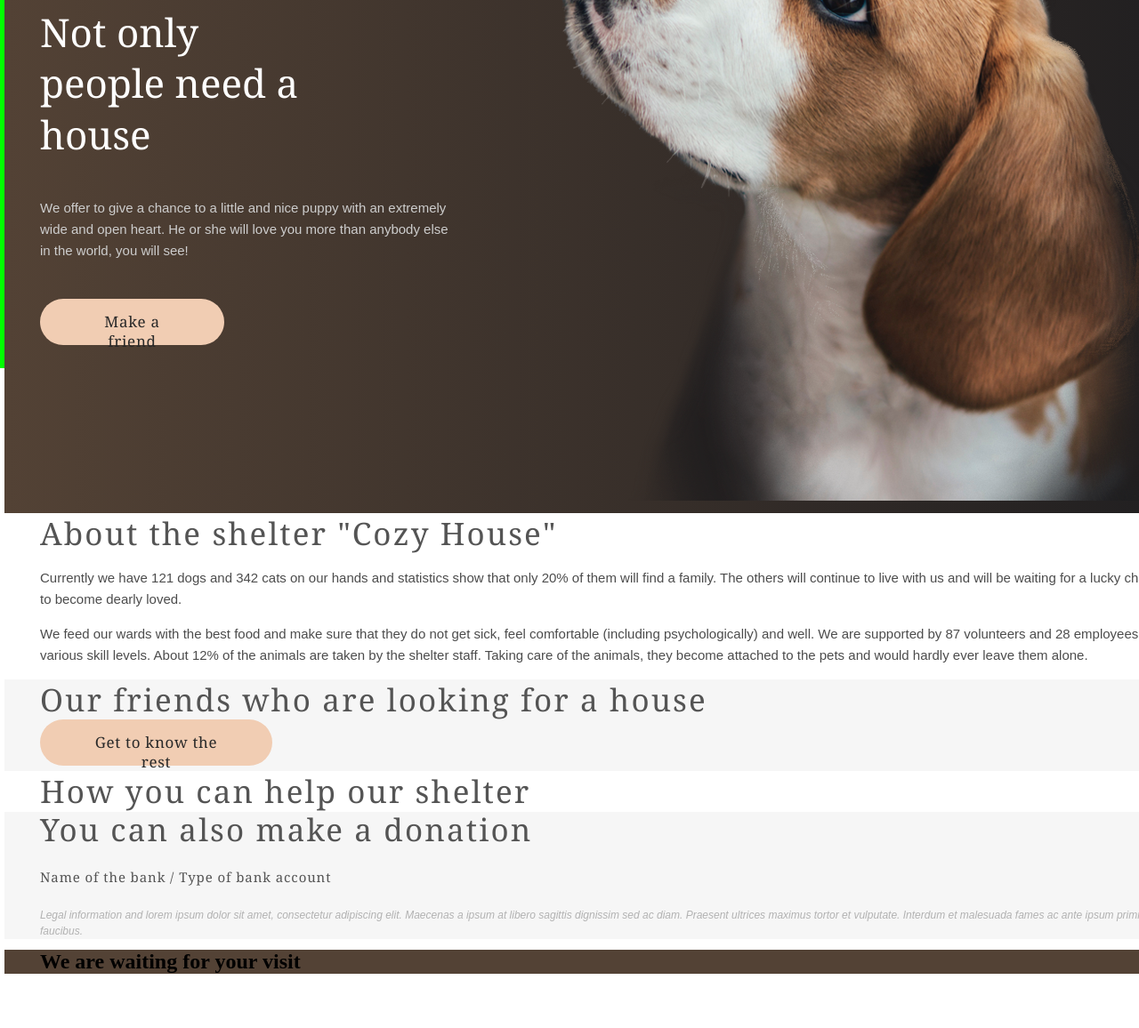
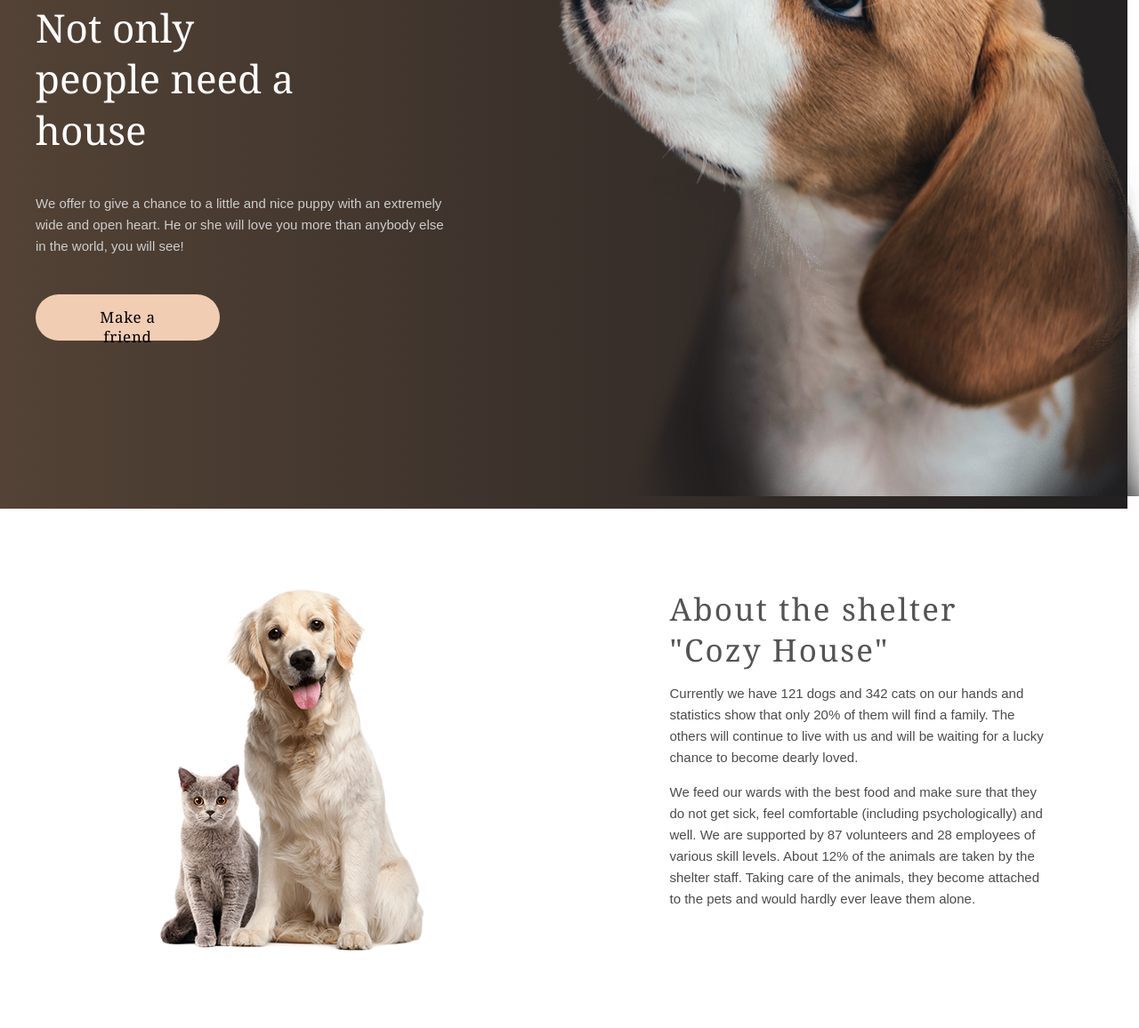
Before and after one commit to LenaYork/keyboard, a plain HTML site: page shelter/pages/main/index.html in a window 1280 px wide. Shown: the part 396-1552 px from the top of the page at 89% size. Before the commit the page ends 1491 px from the top, so only its background shows below. Drawn offline with Linux system fonts and the light colour scheme.

Commit message:
feat: stylize about section

```diff
--- a/shelter/pages/main/index.html
+++ b/shelter/pages/main/index.html
@@ -19,9 +19,9 @@
                 <nav class="menu-nav">
                     <ul class="header-ul">
                         <li><a href="#" class="header-nav-link active-link">About the shelter</a></li>
-                        <li><a href="#" class="header-nav-link">Our pets</a></li>
-                        <li><a href="#" class="header-nav-link">Help the shelter</a></li>
-                        <li><a href="#" class="header-nav-link">Contacts</a></li>
+                        <li><a href="../pets/index.html" class="header-nav-link">Our pets</a></li>
+                        <li><a href="#help" class="header-nav-link">Help the shelter</a></li>
+                        <li><a href="#footer" class="header-nav-link">Contacts</a></li>
                     </ul>
                 </nav>
             </header>
@@ -32,7 +32,7 @@
                     <p class="not-only-text">We offer to give a chance to a little and nice puppy with an extremely wide and open heart.
                         He or she will love you more than anybody else in the world, you will see!
                     </p>
-                    <button class="button makeFriend-button">Make a friend</button>
+                    <button class="button makeFriend-button"><a href="#friends" class="makeFriend-link">Make a friend</a></button>
                 </div>
                 <div class="not-only-pic">
                     <img src="../../assets/images/start-screen-puppy.png" alt="get a dog">
@@ -42,6 +42,10 @@
 
         <div class="about-container">
             <section class="about">
+                <div class="about-pic">
+                    <img src="../../assets/images/about-pets.png" alt="about shelter">
+                </div>
+                <div class="about-info">
                     <h3 class="about-title">About the shelter "Cozy House"</h3>
                     <p class="about-text">Currently we have 121 dogs and 342 cats on our hands and statistics show that only 20% of them will find a family.
                         The others will continue to live with us and will be waiting for a lucky chance to become dearly loved.
@@ -51,17 +55,18 @@
                         About 12% of the animals are taken by the shelter staff. Taking care of the animals, they become attached
                         to the pets and would hardly ever leave them alone.
                     </p>
+                </div>
             </section>
         </div>
 
-        <div class="friends-container">
+        <div class="friends-container" id="friends">
             <section class="friends">
                 <h3 class="friends-title">Our friends who are looking for a house</h3>
                 <button class="button friends-button">Get to know the rest</button>
             </section>
         </div>
 
-        <div class="help-container">
+        <div class="help-container" id="help">
             <section class="help">
                 <h3 class="help-title">How you can help our shelter</h3>
             </section>
@@ -79,7 +84,7 @@
             </section>
         </div>
 
-        <div class="footer-container">
+        <div class="footer-container" id="footer">
             <footer class="footer">
                 <h2>We are waiting for your visit</h2>
             </footer>
--- a/shelter/pages/main/style.css
+++ b/shelter/pages/main/style.css
@@ -1,3 +1,8 @@
+html {
+    scroll-behavior: smooth;
+    transition: 1s;
+}
+
 a {
     text-decoration: none;
 }
@@ -12,8 +17,6 @@ li {
 
 .button {
     padding: 15px 45px;
-
-
     border-radius: 100px;
     outline: none;
     border: none;
@@ -43,6 +46,14 @@ li {
     color: #fff;
 }
 
+.makeFriend-link {
+    color: black;
+}
+
+.makeFriend-link:hover {
+    color: #fff;
+}
+
 .friends-button {
     width: 261px;
     height: 52px;
@@ -50,9 +61,9 @@ li {
 }
 
 .wrapper {
-    width: 100vw;
+    width: 99vw;
     height: 100vh;
-    border: 5px solid lime;
+    /* border: 5px solid lime; */
     /* background-color: #534235; */
 }
 
@@ -168,7 +179,6 @@ li {
     color: #CDCDCD;
 }
 
-
 .about-container {
     width: 100%;
     background-color: #fff;
@@ -177,11 +187,14 @@ li {
 .about {
     max-width: 1280px;
     width: 1280px;
-    margin: 0 auto;
+    margin: 90px auto;
     padding: 0 40px;
+    display: flex;
+    justify-content: space-around;
 }
 
 .about-title {
+    max-width: 370px;
     font-family: 'Georgia';
     font-style: normal;
     font-weight: 400;
@@ -194,6 +207,7 @@ li {
 }
 
 .about-text {
+    max-width: 430px;
     font-family: 'Arial';
     font-style: normal;
     font-weight: 400;
```
Also changed, not shown: shelter/assets/images/about-pets.png (added). Lines whose indentation alone changed are shown as unchanged.
